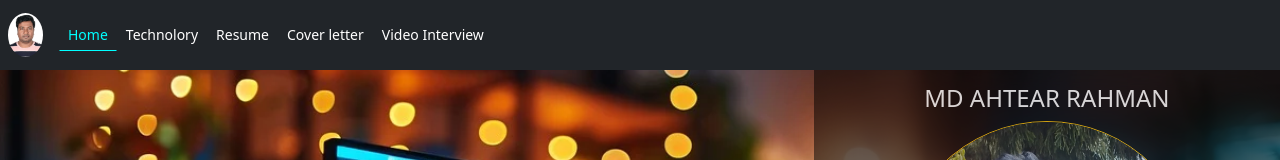
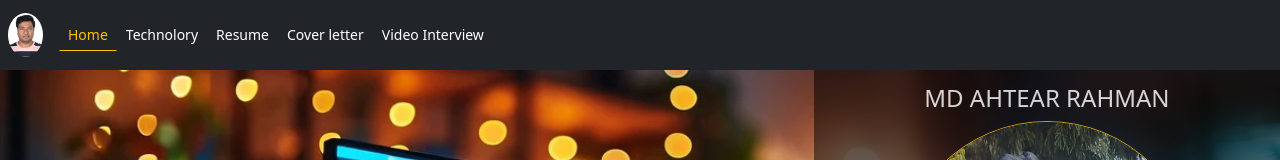
Before and after one commit to Atik0172870/ahtear-resume, a React (Vite) app: page / in a window 1280 px wide. Shown: the top 160 px of the page. Built offline with nearby package versions, Linux system fonts and the light colour scheme.

Commit message:
nav bar on select and mouse hover color set

```diff
--- a/src/navbar/Navbar.scss
+++ b/src/navbar/Navbar.scss
@@ -19,15 +19,16 @@
         color: white;
 
         &:hover {
-            border-bottom: 1px solid white;
+            border-bottom: 1px solid aqua;
             border-radius: 0;
+            color: aqua;
         }
     }
 
     .li-btn-select {
-        border-bottom: 1px solid aqua;
+        border-bottom: 1px solid rgba(var(--bs-warning-rgb));
         border-radius: 0;
-        color: aqua;
+        color: rgba(var(--bs-warning-rgb));
     }
 
 
@@ -45,7 +46,6 @@
 
     .offcanvas-body {
         width: 20vw;
-        ;
 
     }
 }
```
